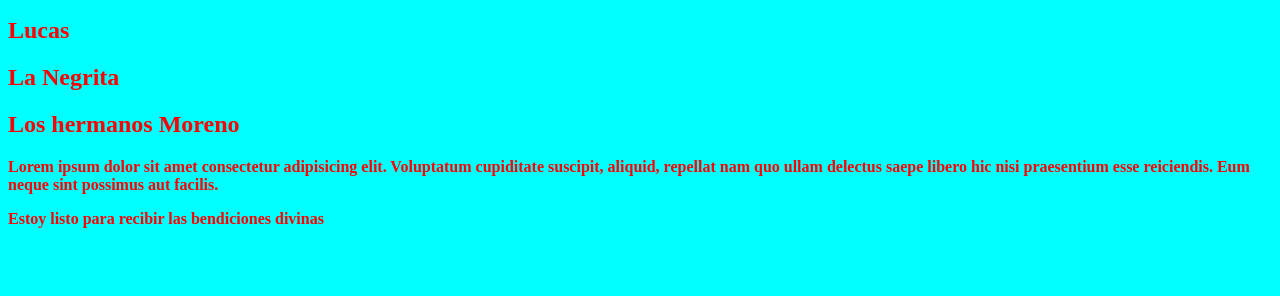
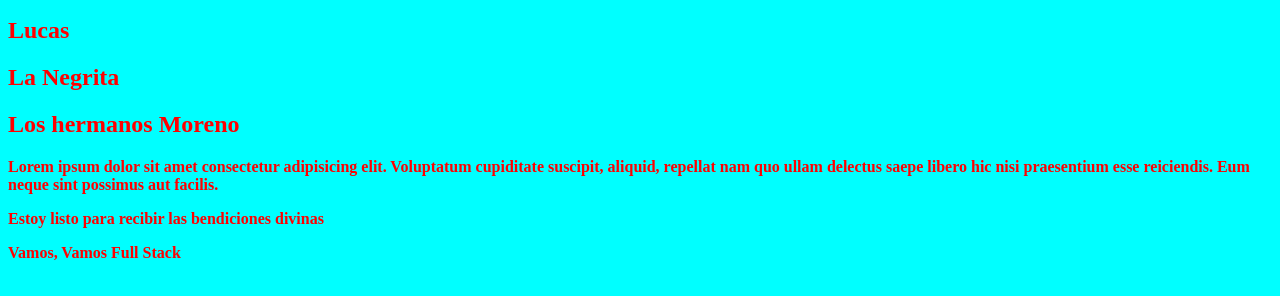
Before and after one commit to alfonsocuellar/Curso-Git, a plain HTML site: page index.html in a window 1280 px wide. Shown: the part 110-406 px from the top of the page. Drawn offline with Linux system fonts and the light colour scheme.

Commit message:
Update index.html
Cambios desde Github

```diff
--- a/index.html
+++ b/index.html
@@ -14,6 +14,7 @@
     <p>Lorem ipsum dolor sit amet consectetur adipisicing elit. Voluptatum cupiditate suscipit, aliquid, repellat nam quo
         ullam delectus saepe libero hic nisi praesentium esse reiciendis. Eum neque sint possimus aut facilis.</p>
     <p>Estoy listo para recibir las bendiciones divinas</p>
+    <p>Vamos, Vamos Full Stack</p>
 
 
 </body>
```
